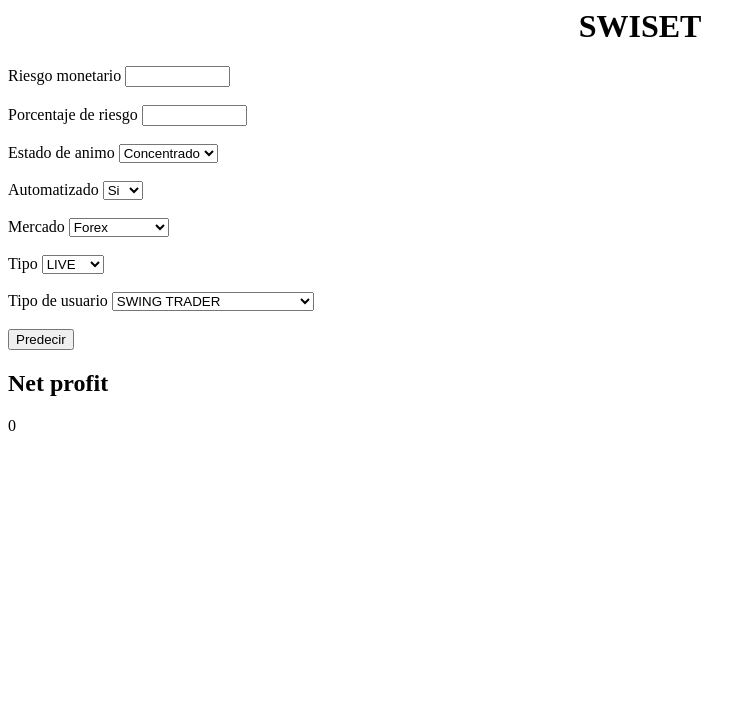
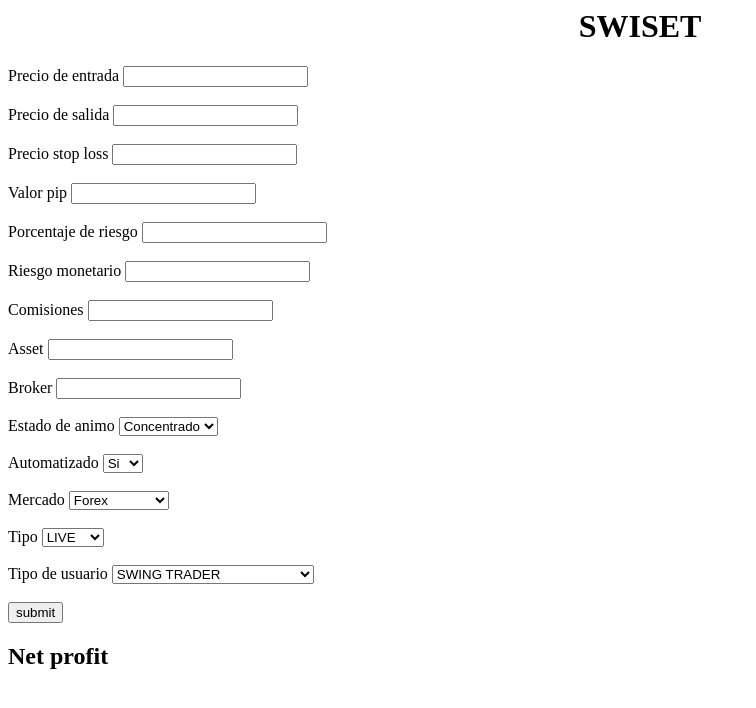
Before and after one commit to mbqskrr/despliegue-facotores-rentabilidad, a Django app: page / in a window 1280 px wide. Shown: the top 708 px of the page, without its empty margins (0-756 px from the left). Run offline with Django 3.2, Linux system fonts and the light colour scheme.

Commit message:
App done

```diff
--- a/FactoresdeRentabiliad/urls.py
+++ b/FactoresdeRentabiliad/urls.py
@@ -20,5 +20,7 @@ from . import views
 urlpatterns = [
 
     path('admin/', admin.site.urls),
-    path('', views.Swiset)
+    path('', views.Swiset),
+    path('Result/', views.Result, name = "Result"),
+
 ]
--- a/FactoresdeRentabiliad/views.py
+++ b/FactoresdeRentabiliad/views.py
@@ -1,8 +1,40 @@
 from django.shortcuts import render
+import joblib
+import numpy as np
+from sklearn.preprocessing import PolynomialFeatures
+
+
 #from django.http import HttpResponse
 
 def Swiset(request):
     #return HttpResponse("Hello world")
     return render(request, "Swiset.html")
 
-# Create your views here.
+def Result(request):
+
+    cls = joblib.load("model.sav")
+
+    list = []
+    list.append(request.GET['entry'])
+    list.append(request.GET['close'])
+    list.append(request.GET['sl'])
+    list.append(request.GET['vpip'])
+    list.append(request.GET['porcentaje'])
+    list.append(request.GET['monetario'])
+    list.append(request.GET['commisions'])
+    list.append(request.GET['asset'])
+    list.append(request.GET['broker'])
+    list.append(0)
+
+    list_f = [float(i) for i in list]
+
+    #poly = PolynomialFeatures(degree=2)
+    #list_f = poly.fit_transform(list_f)
+
+    vct = np.array(list_f)
+
+    #new_vct = vct.reshape(1,-1)
+
+    ans = cls.predict([vct])
+
+    return render(request, "Result.html", {'ans':ans})
--- a/template/Swiset.html
+++ b/template/Swiset.html
@@ -2,13 +2,41 @@
 <div align="center">
 	<h1> SWISET </h1>
 </div>
+
+
+
+<form action = "{% url 'Result' %}"
+
 	<div>
-	<label for="name"> Riesgo monetario </label>
-	<input type="text" id="monetario" name="monetario" size="10">
+
+		<label for="name"> Precio de entrada </label>
+		<input type="text" id="entry" name="entry">
+		<br> <br>
+		<label for="name"> Precio de salida </label>
+		<input type="text" id="close" name="close">
+		<br> <br>
+		<label for="name"> Precio stop loss </label>
+		<input type="text" id="sl" name="sl">
+		<br> <br>
+		<label for="name"> Valor pip </label>
+		<input type="text" id="vpip" name="vpip">
 		<br> <br>
 		<label for="name"> Porcentaje de riesgo </label>
-	<input type="text" id="porcentaje" name="porcentaje" size="10">
+		<input type="text" id="porcentaje" name="porcentaje">
+		<br> <br>
+		<label for="name"> Riesgo monetario </label>
+		<input type="text" id="monetario" name="monetario">
+		<br> <br>
+		<label for="name"> Comisiones </label>
+		<input type="text" id="commisions" name="commisions">
+		<br> <br>
+		<label for="name"> Asset </label>
+		<input type="text" id="asset" name="asset">
+		<br> <br>
+		<label for="name"> Broker </label>
+		<input type="text" id="broker" name="broker">
 	</div>
+
 	<div>
 		<br>
 		<label> Estado de animo </label>
@@ -33,6 +61,7 @@
 		</select>
 		<br>
 	</div>
+
 	<div>
 		<br>
 		<label> Automatizado </label>
@@ -41,6 +70,7 @@
   		<option value="value2">No</option>
 		</select>
 	</div>
+
 	<div>
 		<br>
 		<label> Mercado </label>
@@ -54,6 +84,7 @@
 		<option value="value7">Commodities</option>
 		</select>
 	</div>
+
 	<div>
 		<br>
 		<label> Tipo </label>
@@ -62,6 +93,7 @@
   		<option value="value2">DEMO</option>
 		</select>
 	</div>
+
 	<div>
 		<br>
 		<label> Tipo de usuario </label>
@@ -72,12 +104,16 @@
 		<option value="value4">I DONT KNOW</option>
 		</select>
 	</div>
+
 	<div>
 	<br>
-<button type="button">Predecir</button>
+	<input type="submit" name="" value="submit">
 	</div>
+
+</form>
+
+
 <div class align="left">
 	<h2> Net profit</h2>
-	<label> 0 </label>
 </div>
 </html>
```
Also changed, not shown: template/Result.html (added, +15 -0 lines). Lines whose indentation alone changed are shown as unchanged.
